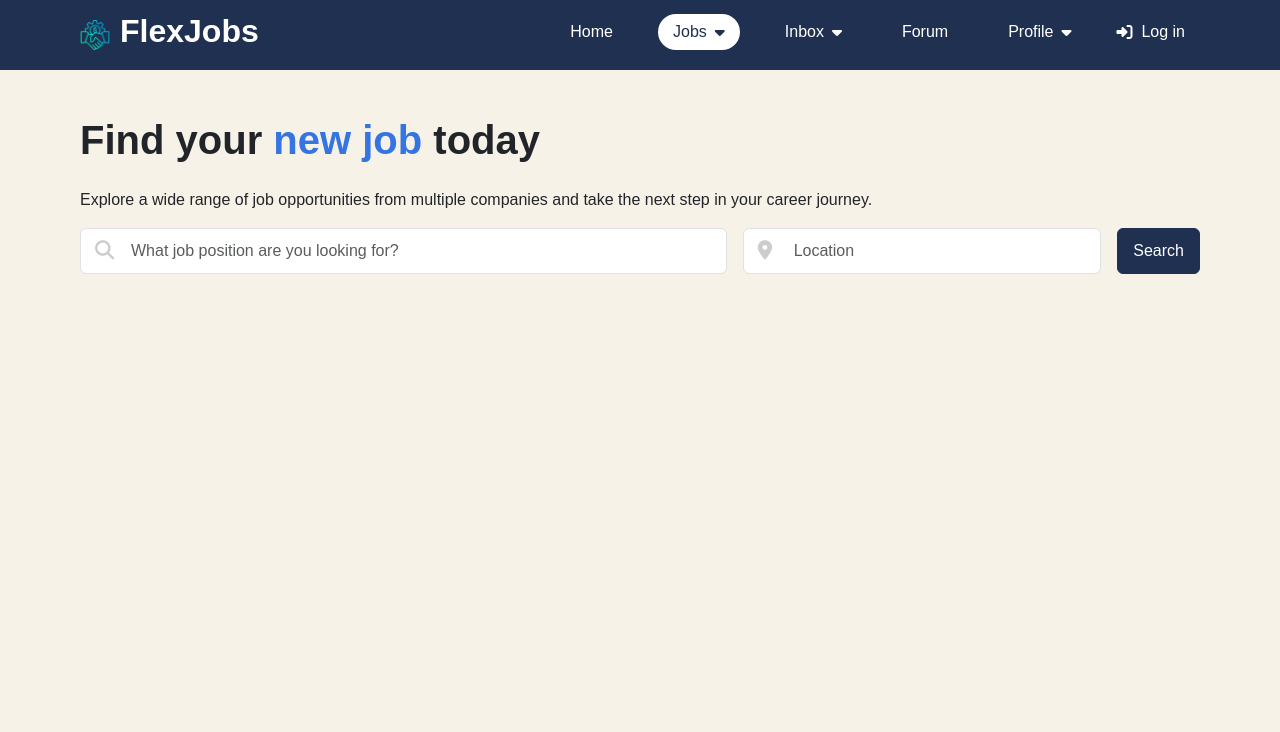
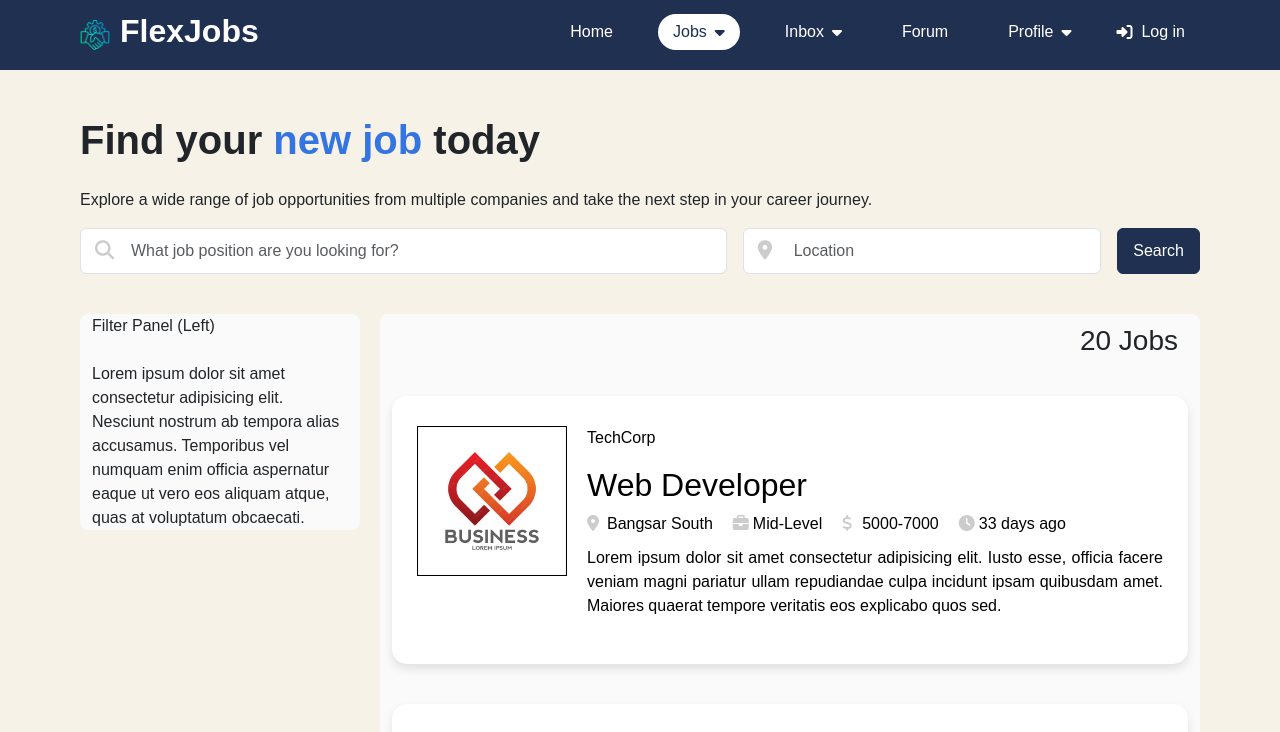
Before and after one commit to Kairos5106/FlexJobs, a React (Vite) app in the folder flexjobs-client/: page /JobSearch in a window 1280 px wide. Shown: the top 732 px of the page. Built offline with nearby package versions, Linux system fonts and the light colour scheme.

Commit message:
configured job card

```diff
--- a/flexjobs-client/src/modules/Module2/Card.jsx
+++ b/flexjobs-client/src/modules/Module2/Card.jsx
@@ -1,11 +1,60 @@
-import React from 'react'
+import React from 'react';
+import { Link } from 'react-router-dom';
+import './Module2.css';
 
-const Card = ({data}) => {
+const Card = ({ data }) => {
+    const { id, jobTitle, companyName, companyLogo, minSalary, maxSalary, jobLocation, experienceLevel, skills, aboutTheJob, datePosted } = data;
+
+    // Function to calculate the duration since the date posted
+    const calculateDuration = () => {
+        // Convert datePosted to a Date object
+        const postedDate = new Date(datePosted);
+
+        // Calculate the difference in milliseconds between the current date and the posted date
+        const difference = Date.now() - postedDate.getTime();
+
+        // Convert the difference to days
+        const days = Math.floor(difference / (1000 * 3600 * 24));
+
+        // Return the duration
+        return `${days} days ago`;
+    };
+
     return (
         <div>
-            Card
+            <Link to={`/job/${id}`} className="job-card-link">
+                <div className="card-custom flex">
+                    <div className="job-thumbnail-col">
+                        <img className='job-thumbnail' id="job-thumbnail" src={companyLogo} alt={companyName} />
+                    </div>
+
+                    <div className="job-details-col">
+                        <p className="company-name">{companyName}</p>
+                        <h2 className="job-title">{jobTitle}</h2>
+                        <div className="job-small-details">
+                            <div className="job-small-details-item location">
+                                <span className="input-icon"><i className="fa-solid fa-location-dot"></i></span>
+                                <span className="word-beside-icon" id="job-location">{jobLocation}</span>
+                            </div>
+                            <div class="job-small-details-item experience-level">
+                                <span class="input-icon"><i class="fa-solid fa-briefcase"></i></span>
+                                <span class="word-beside-icon" id="job-experience-level">{experienceLevel}</span>
+                            </div>
+                            <div class="job-small-details-item salary">
+                                <span class="input-icon"><i class="fa-solid fa-dollar-sign"></i></span>
+                                <span class="word-beside-icon" id="job-salary">{minSalary}-{maxSalary}</span>
+                            </div>
+                            <div class="job-small-details-item time">
+                                <span class="input-icon"><i class="fa-solid fa-clock"></i></span>
+                                <span class="word-beside-icon" id="date-posted">{calculateDuration()}</span>
+                            </div>
+                        </div>
+                        <p className="job-description" id="job-description">{aboutTheJob}</p>
+                    </div>
+                </div>
+            </Link>
         </div>
-    )
+    );
 }
 
-export default Card
+export default Card;
--- a/flexjobs-client/src/modules/Module2/JobSearch.jsx
+++ b/flexjobs-client/src/modules/Module2/JobSearch.jsx
@@ -2,6 +2,8 @@ import React, { useEffect, useState } from 'react';
 import '../../App.css';
 import Banner from './Banner';
 import Card from './Card';
+import Jobs from './Jobs';
+import './Module2.css';
 
 const JobSearch = () => {
     const [selectedCategory, setSelectedCategory] = useState(null);
@@ -56,6 +58,8 @@ const JobSearch = () => {
 
         return filteredJobs.map((data, i) => <Card key={i} data={data}/>)
     }
+    const result = filteredData(jobs, selectedCategory, query);
+    const jobCount = result.length;
 
     return (
         <>
@@ -65,10 +69,21 @@ const JobSearch = () => {
                 handleInputChange={handleInputChange}
             />
 
-            {/* Centre panel - jobs list */}
+            {/* Main content */}
+            <div className='section row mx-0'>
+                {/* Side panel - filters */}
+                <div className='col-md-3 filter-panel'>
+                    Filter Panel (Left)
+                    <br></br>
+                    <br></br>
+                    Lorem ipsum dolor sit amet consectetur adipisicing elit. Nesciunt nostrum ab tempora alias accusamus. Temporibus vel numquam enim officia aspernatur eaque ut vero eos aliquam atque, quas at voluptatum obcaecati.
+                </div>
 
-
-            {/* Side panel - filters */}
+                {/* Centre panel - jobs list */}
+                <div className='col jobs-panel'>
+                    <Jobs result={result} jobCount={jobCount}/>
+                </div>
+            </div>
         </>
     );
 }
--- /dev/null
+++ b/flexjobs-client/src/modules/Module2/Jobs.jsx
@@ -0,0 +1,15 @@
+import React from "react";
+import './Module2.css';
+
+const Jobs = ({result, jobCount}) => {
+    return (
+        <div>
+            <h3 className="number-of-jobs"><span id="number-of-jobs">{jobCount}</span>&nbsp;Jobs</h3>
+            <div className="cards flex">
+                {result}
+            </div>
+        </div>
+    )
+}
+
+export default Jobs
--- a/flexjobs-client/src/modules/Module2/Module2.css
+++ b/flexjobs-client/src/modules/Module2/Module2.css
@@ -1,5 +1,5 @@
 .section {
-    margin-bottom: 40px;
+    padding-bottom: 40px;
 }
 
 /* Search Job ------------------------------------------------------------------------------------------------------------------------------*/
@@ -41,3 +41,137 @@
 }
 
 /* Centre panel */
+.jobs-panel {
+    background: #fafafa;
+    border-radius: 8px;
+}
+
+.number-of-jobs {
+    display: flex;
+    justify-content: flex-end;
+    padding: 10px;
+}
+
+.cards {
+    display: flex;
+    flex-wrap: wrap;
+    justify-content: space-between;
+    align-items: stretch;
+    padding: 0;
+}
+
+.card-custom {
+    display: flex;
+    align-items: flex-start;
+    justify-content: space-between;
+    width: 100%;
+    padding: 20px 15px;
+    background-color: #fff;
+    border-radius: 15px;
+    box-shadow: 0 5px 10px rgba(0, 0, 0, 0.1);
+    margin: 20px 0;
+    height: fit-content;
+}
+
+.job-card-link {
+    text-decoration: none;
+    color: #000;
+}
+
+.job-thumbnail-col {
+    width: 170px;
+}
+
+.card-custom img {
+    height: 150px;
+    width: 150px;
+    margin: 10px;
+    border: 1px solid #000;
+}
+
+.job-details-col {
+    padding: 10px;
+    display: flex;
+    flex-direction: column;
+    align-items: flex-start;
+    justify-content: flex-start;
+    text-align: left;
+}
+
+.job-small-details {
+    display: flex;
+    flex-direction: row;
+    margin-bottom: 10px;
+}
+
+.job-small-details-item {
+    display: flex;
+    align-items: center;
+    margin-right: 20px;
+}
+
+.job-small-details-item .input-icon {
+    padding: 0;
+    font-size: 1rem;
+}
+
+.word-beside-icon {
+    padding-left: 20px;
+}
+
+.job-description {
+    text-align: justify;
+}
+
+
+/* Side panel */
+.filter-panel {
+    background: #fafafa;
+    border-radius: 8px;
+    margin-right: 20px;
+    margin-bottom: 20px;
+    height: 100%;
+}
+
+
+
+
+
+/* Responsive ------------------------------------------------------------------------------------------------------------------------------*/
+@media (width < 1000px) {
+    .card-custom {
+        width: 100%;
+        text-align: center;
+        list-style: none;
+        background-color: #fff;
+        padding: 20px 15px;
+        border-radius: 15px;
+        box-shadow: 0 5px 10px rgba(0, 0, 0, 0.1);
+        display: flex;
+        align-items: center;
+        flex-direction: column;
+        justify-content: space-between;
+        margin: 20px 0;
+        height: fit-content;
+    }
+
+    .job-details-col {
+        padding: 10px;
+        display: flex;
+        flex-direction: column;
+        align-items: center;
+        justify-content: center;
+        text-align: center;
+    }
+
+    .job-small-details {
+        display: flex;
+        flex-direction: column;
+        margin-bottom: 10px;
+        justify-content: center;
+    }
+
+    .job-description {
+        text-align: center;
+    }
+}
```
